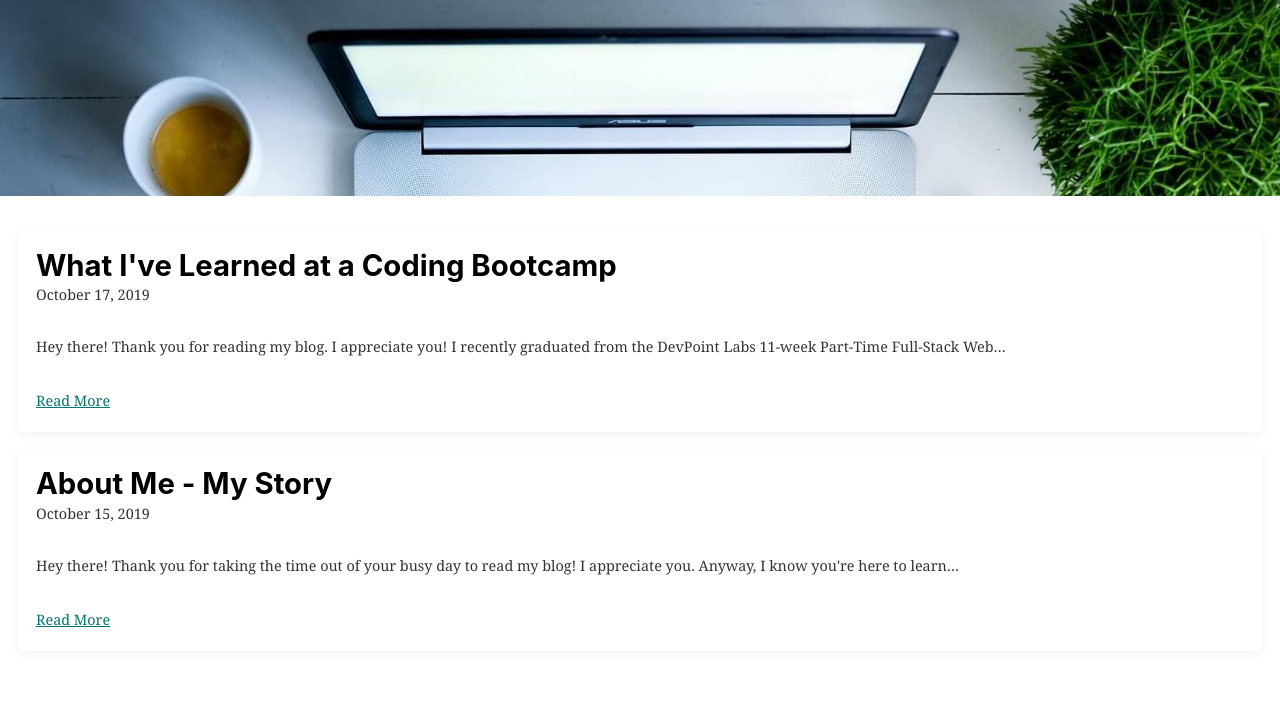
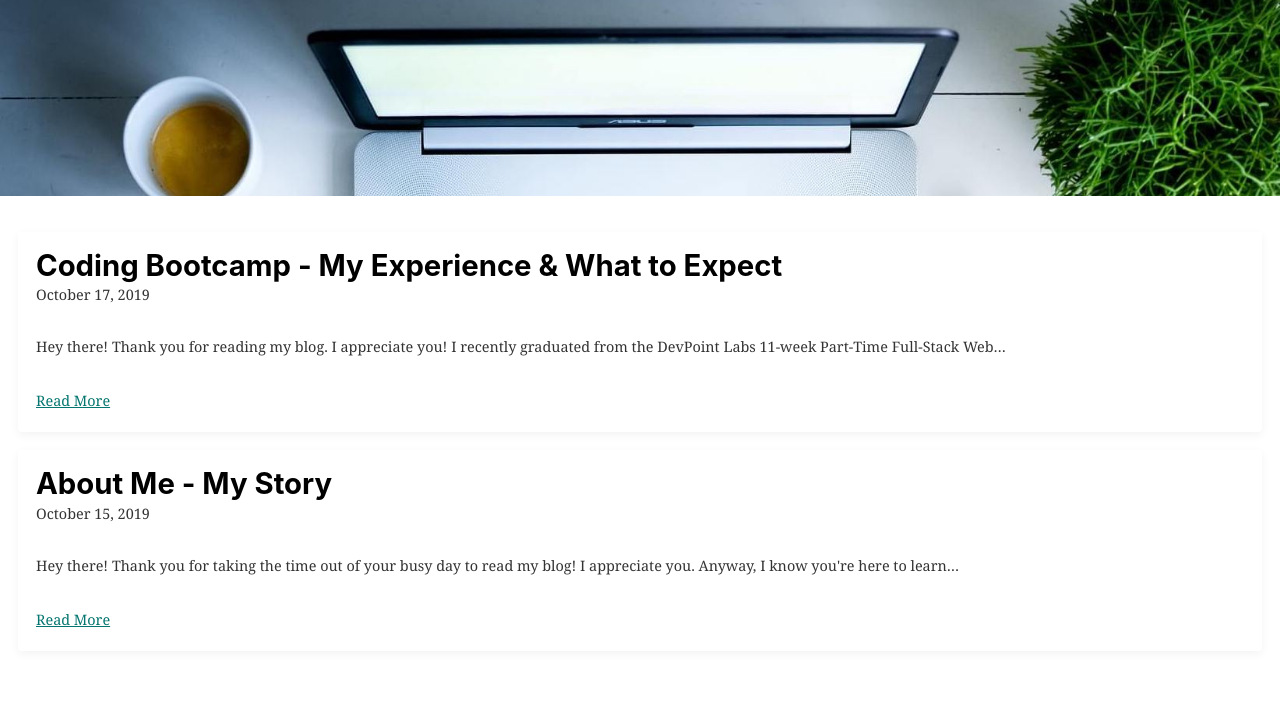
Before and after one commit to tcovington1/CodeWithTaylor-blog, a Gatsby site: page / in a window 1280 px wide. Shown: the part 90-796 px from the top of the page. Built offline with nearby package versions, Linux system fonts and the light colour scheme; Gatsby itself is replaced by a stand-in of ours.

Commit message:
Update Blog “post2”

```diff
--- a/src/posts/post2.md
+++ b/src/posts/post2.md
@@ -1,7 +1,7 @@
 ---
-slug: /second-post
+slug: /bootcamp-my-experience
 date: '2019-10-17'
-title: What I've Learned at a Coding Bootcamp
+title: Coding Bootcamp - My Experience & What to Expect
 ---
 Hey there!
 
```
